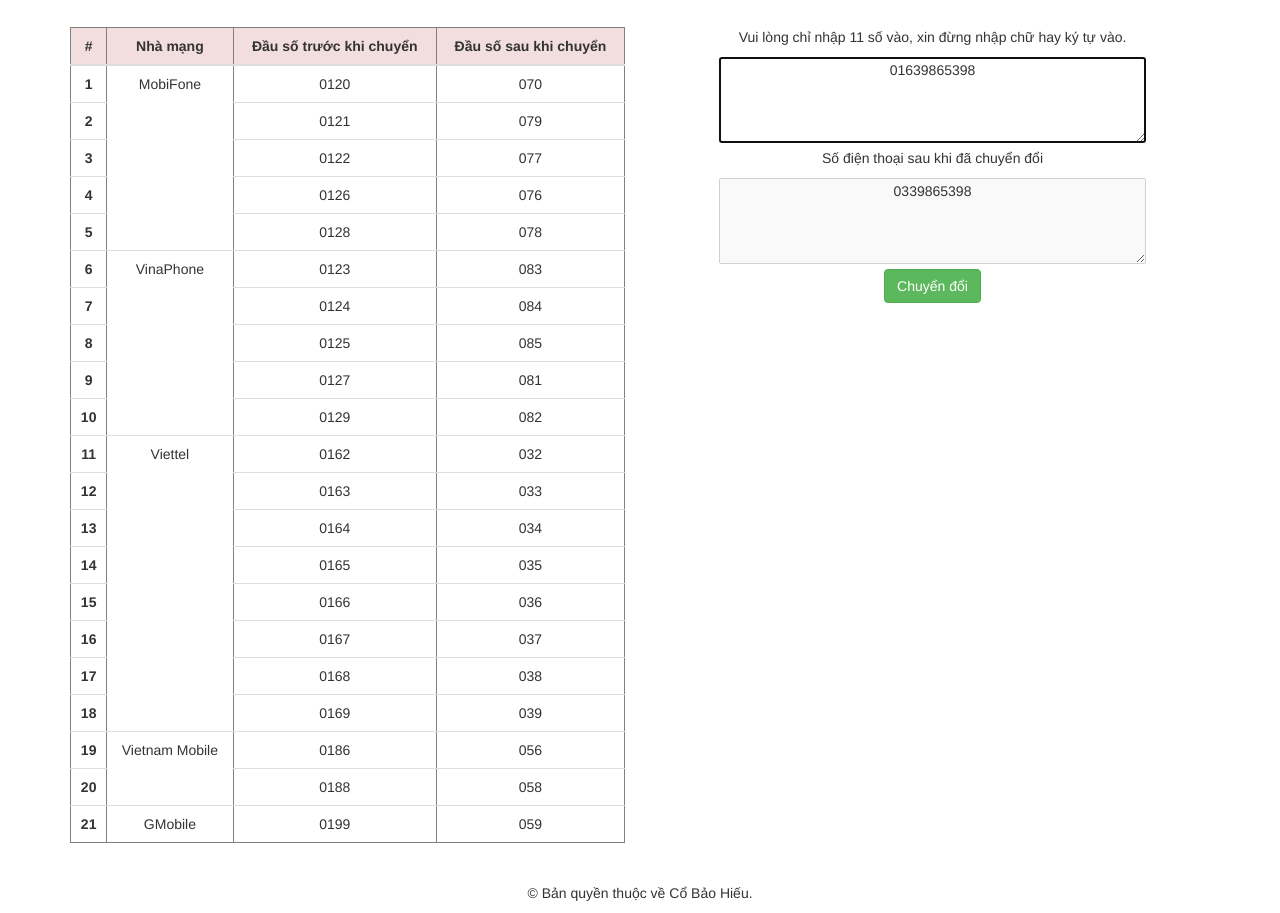
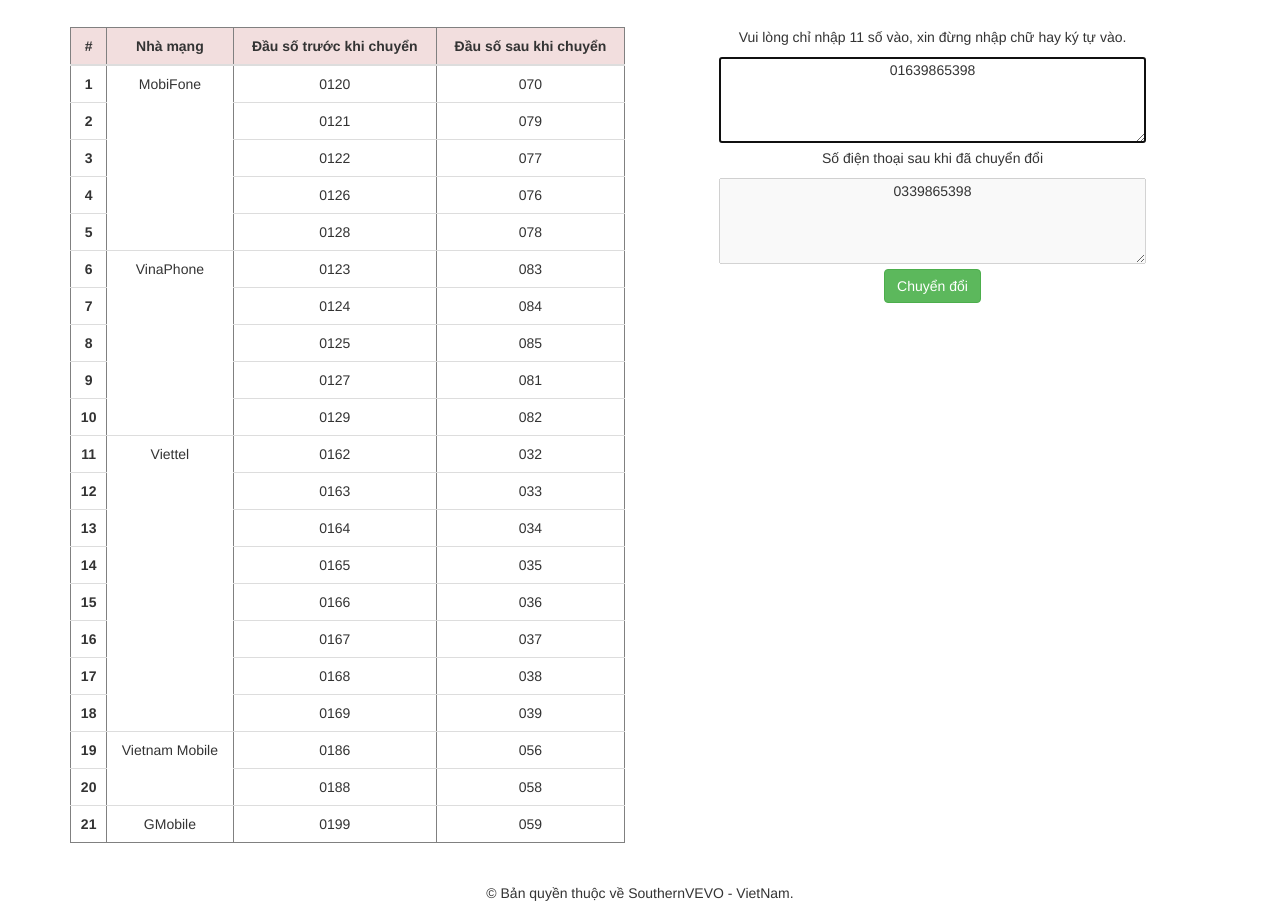
Before and after one commit to cobaohieu/ChangeNumberPhoneIn2018, a plain HTML site: page index.html in a window 1280 px wide. Shown: the part 56-969 px from the top of the page. Drawn offline with nearby package versions, Linux system fonts and the light colour scheme.

Commit message:
Update index.html

```diff
--- a/index.html
+++ b/index.html
@@ -188,7 +188,7 @@
 				<div class="col-sm-10 col-sm-offset-1">
 					<br>
 					<footer>
-						<p class="text-center">© Bản quyền thuộc về Cổ Bảo Hiếu.</p>
+						<p class="text-center">© Bản quyền thuộc về SouthernVEVO - VietNam.</p>
 					</footer>
 				</div>
 			</div>
```
